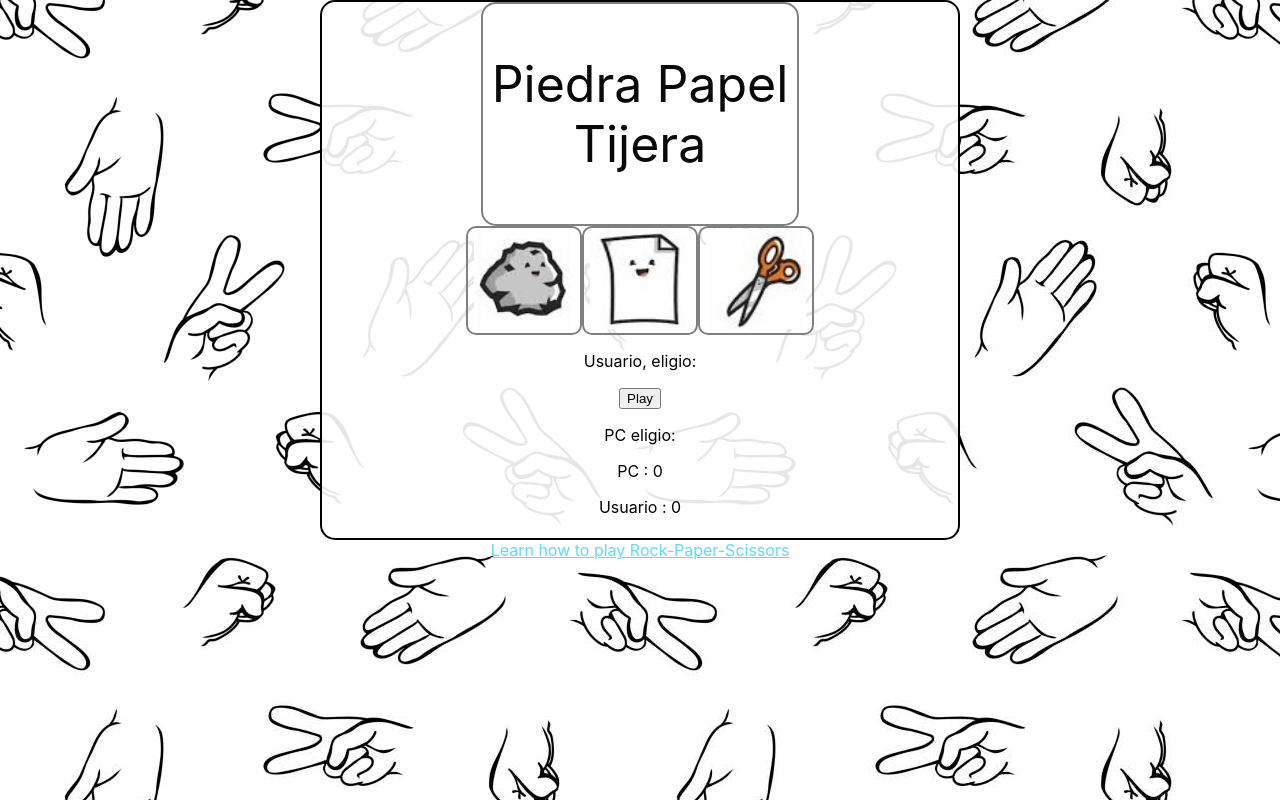
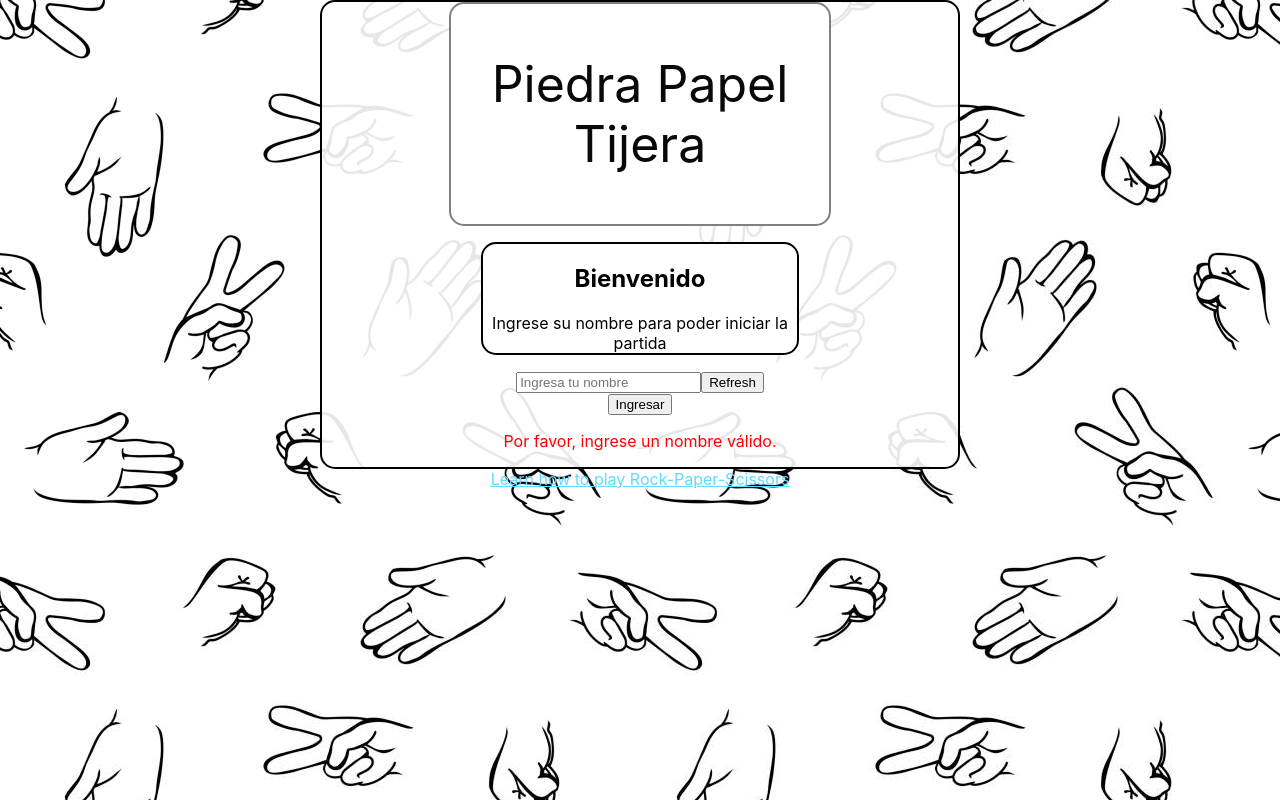
Before and after one commit to TomasWW/practicoN3, a React (Create React App) app: page / in a window 1280 px wide. Both pictures are taken after a click on the button "Ingresar". Built offline with nearby package versions, Linux system fonts and the light colour scheme.

Commit message:
Corrige validacion de espacios en name. Elimine Alertas

```diff
--- a/src/App.css
+++ b/src/App.css
@@ -23,7 +23,7 @@
   margin-right: 25%;
 }
 .background {
-  background-color: rgba(300, 300,300, 0.9);
+  background-color: rgba(300, 300, 300, 0.9);
   border: 2px solid black;
   border-radius: 15px;
   margin-left: 25%;
@@ -31,8 +31,8 @@
 }
 .App-header {
   border: 2px solid gray;
-  margin-left: 25%;
-  margin-right: 25%;
+  margin-left: 20%;
+  margin-right: 20%;
   font-size: calc(10px + 2vmin);
   color: rgb(10, 9, 9);
   font-size: 50px;
@@ -61,4 +61,7 @@
 .selected {
   background-color: green;
   border: 2px solid green;
-  }
+}
+.error-message {
+  color: red;
+}
--- a/src/App.js
+++ b/src/App.js
@@ -6,6 +6,16 @@ import React, { useState } from "react";
 function App() {
   const [name, setName] = useState("");
   const [currentStep, setCurrentStep] = useState(1);
+  const [error, setError] = useState("");
+
+  const handleIngresarClick = () => {
+    if (name.trim() === "") {
+      setError("Por favor, ingrese un nombre válido.");
+    } else {
+      setCurrentStep(currentStep + 1);
+      setError(""); // Limpiar el mensaje de error si el nombre es válido
+    }
+  };
 
   return (
     <div className="App">
@@ -14,11 +24,9 @@ function App() {
           <p className="title">Piedra Papel Tijera</p>
         </header>
         {currentStep === 1 && <GetUserName name={name} setName={setName} />}
-        {currentStep === 1 && (
-          <button onClick={() => setCurrentStep(currentStep + 1)}>
-            Ingresar
-          </button>
-        )}
+
+        <button onClick={handleIngresarClick}>Ingresar</button>
+        {error && <p className="error-message">{error}</p>}
         {currentStep === 2 && <Game name={name} />}
       </div>
       <footer>
--- a/src/componets/Game.jsx
+++ b/src/componets/Game.jsx
@@ -26,10 +26,7 @@ export const Game = ({ name }) => {
   };
 
   const handleButtoPlay = () => {
-    if (!gameActive) {
-      return alert("Juego finalizado");
-    }
-
+    if (gameActive) {
       let num = Math.random() * 3;
       let round = Math.round(num);
       let pcChoice;
@@ -54,6 +51,7 @@ export const Game = ({ name }) => {
         setResult(PC_WINS);
         setPcCount(pcCount + 1);
       }
+    }
   };
 
   useEffect(() => {
@@ -63,7 +61,7 @@ export const Game = ({ name }) => {
         setGameWinner("Gano PC");
       } else setGameWinner(`Gano: ${name}`);
     }
-  }, [pcCount, userCount,name]);
+  }, [pcCount, userCount, name]);
 
   return (
     <div className="container-choise">
--- a/src/componets/GetUserName.jsx
+++ b/src/componets/GetUserName.jsx
@@ -5,36 +5,26 @@ export const GetUserName = ({ name, setName }) => {
     const inputValue = e.target.value;
     // Utilizamos una expresión regular para permitir solo letras y espacios
     const validName = inputValue.replace(/[^a-zA-Z\s]/g, "");
-    setName(validName);
+    setName(validName); // Actualizar el nombre en tiempo real
   };
 
   const refreshName = () => {
     setName("");
   };
 
-  const handleBlur = () => {
-    if (name !== "") {
-      // Verificar si el nombre contiene caracteres no alfabéticos
-      const isNameValid = /^[a-zA-Z\s]+$/.test(name);
-      if (!isNameValid) {
-        alert("Por favor, ingrese un nombre válido (solo letras y espacios).");
-        setName(""); // Restablecer el nombre
-      }
-    }
-  };
-
   return (
     <div>
       <p className="name">
-        Bienvenido: <strong>{name}</strong>
+        <h2>
+          Bienvenido <br />{" "}
+        </h2>
+        Ingrese su nombre para poder iniciar la partida
       </p>
       <input
         type="text"
         value={name}
         onChange={handleChange}
-        onBlur={handleBlur}
         placeholder="Ingresa tu nombre"
-
       />
       <button onClick={refreshName}>Refresh</button>
     </div>
```
Lines whose indentation alone changed are shown as unchanged.
